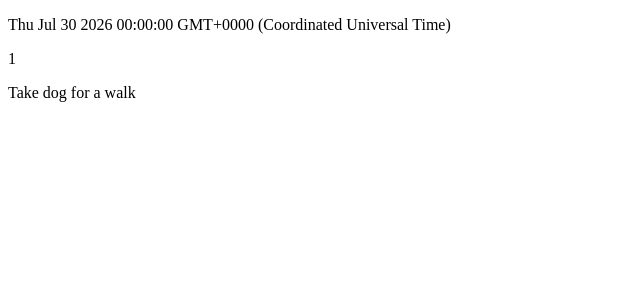
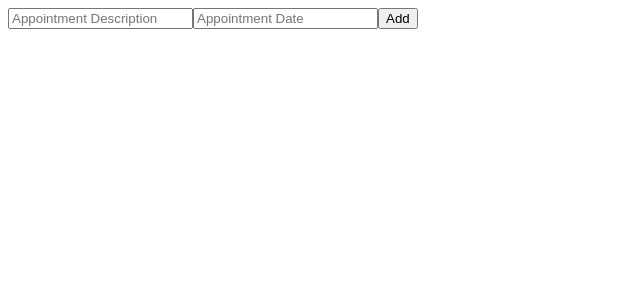
Before and after one commit to Chaitr13/Appointment-App, an Angular app: page / in a window 1280 px wide. Shown: the top 300 px of the page, without its empty margins (0-640 px from the left). Built offline with nearby package versions, Linux system fonts and the light colour scheme.

Commit message:
Add properties for 2 way binding and some plain html.

```diff
--- a/src/app/appointment-list/appointment-list.component.html
+++ b/src/app/appointment-list/appointment-list.component.html
@@ -1,3 +1,5 @@
-<p>{{ appointment.date }}</p>
-<p>{{ appointment.id }}</p>
-<p>{{ appointment.title }}</p>
+<div>
+  <input placeholder="Appointment Description" />
+  <input placeholder="Appointment Date" />
+  <button>Add</button>
+</div>
--- a/src/app/appointment-list/appointment-list.component.ts
+++ b/src/app/appointment-list/appointment-list.component.ts
@@ -8,9 +8,7 @@ import { Appointment } from '../models/appointment';
 })
 export class AppointmentListComponent {
   //property used for one way data binding
-  appointment: Appointment = {
-    id: 1,
-    title: 'Take dog for a walk',
-    date: new Date('2026-07-30'),
-  };
+  appointments: Appointment[] = [];
+  newAppointmentTitle: string = '';
+  newAppointmentDate: Date = new Date();
 }
```
